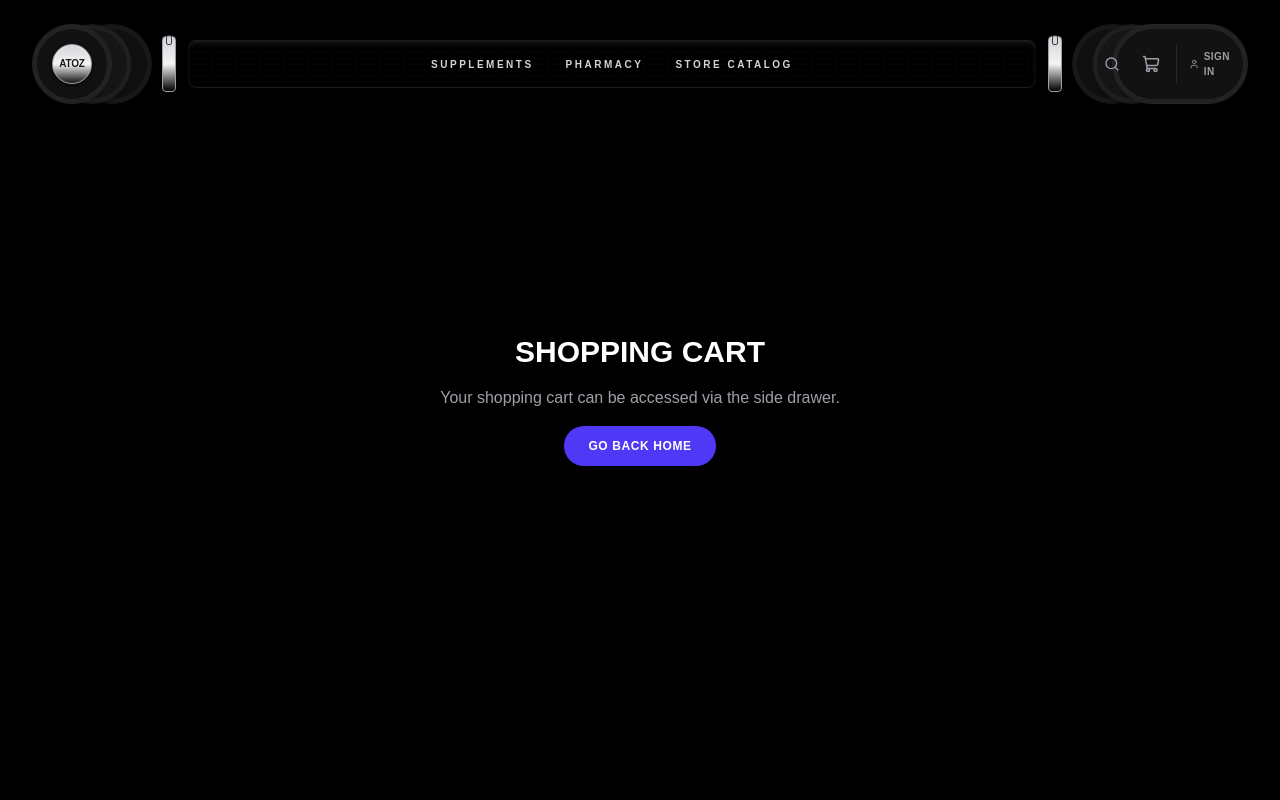
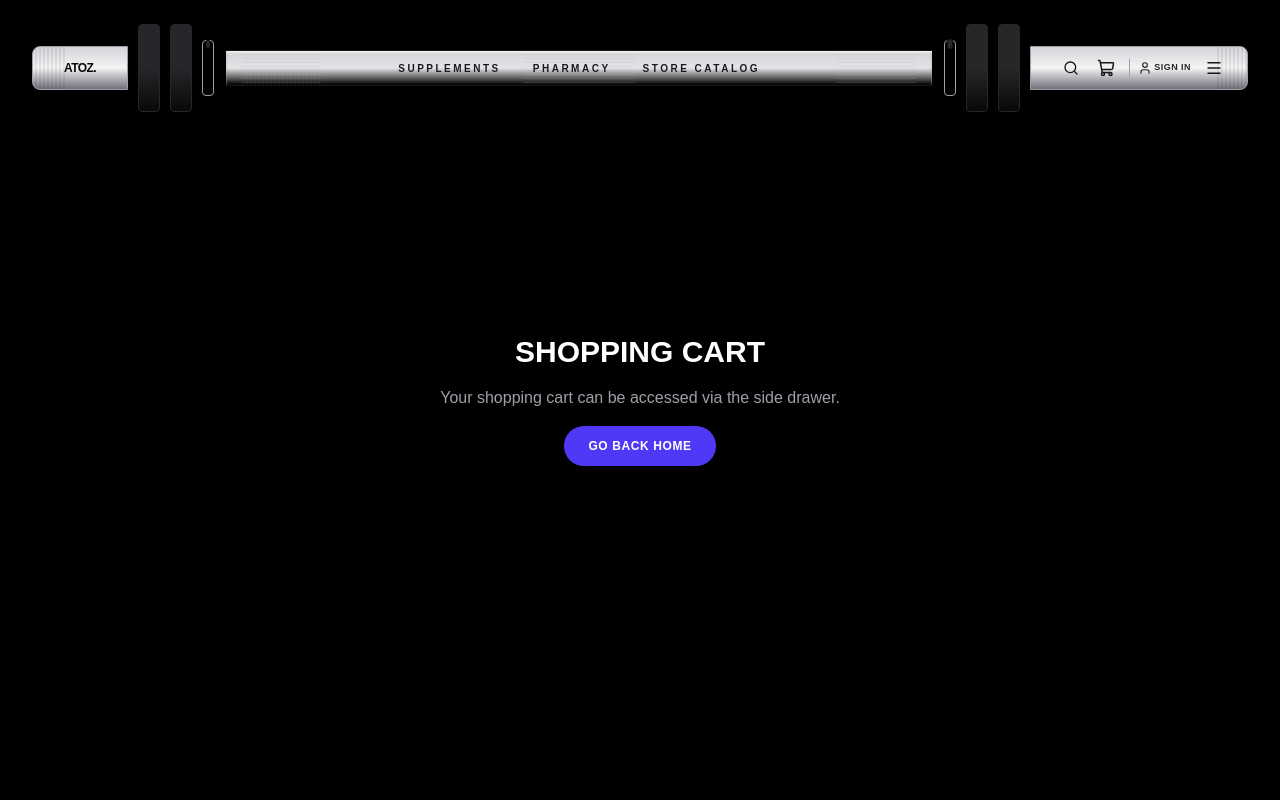
Before and after one commit to abrar4596/Atoz, a Next.js app: page /cart in a window 1280 px wide. Shown: the top 800 px of the page. Built offline with nearby package versions, Linux system fonts and the light colour scheme; no server answers.

Commit message:
design: redesign Navbar to match side-perspective Gym Barbell reference image

```diff
--- a/src/components/layout/Navbar.tsx
+++ b/src/components/layout/Navbar.tsx
@@ -75,96 +75,100 @@ export default function Navbar() {
         {/* The Barbell Assembly */}
         <div className="w-full flex items-center justify-between gap-1 sm:gap-2.5 relative">
 
-          {/* Left Weight Plate Stack (3 Loaded Bumper Plates) */}
-          <div className="relative h-16 w-20 sm:h-20 sm:w-30 shrink-0 select-none z-20 hover:scale-102 transition-transform duration-300">
-            {/* Inner Plate 1 (Closest to collar) */}
-            <div className="absolute left-6 sm:left-10 h-16 w-16 sm:h-20 sm:w-20 rounded-full bg-[#101010] border border-zinc-900 shadow-inner ring-4 ring-inset ring-zinc-800/40 z-10" />
-            {/* Middle Plate 2 */}
-            <div className="absolute left-3 sm:left-5 h-16 w-16 sm:h-20 sm:w-20 rounded-full bg-[#161616] border border-zinc-850 shadow-md ring-4 ring-inset ring-zinc-800/60 z-20" />
-            {/* Outer Plate 3 (With Logo center hub) */}
-            <div className="absolute left-0 h-16 w-16 sm:h-20 sm:w-20 rounded-full bg-[#121212] border border-zinc-800 flex items-center justify-center shadow-lg ring-4 ring-inset ring-zinc-800/80 z-30">
-              {/* Polished Chrome Center Sleeve Hub */}
-              <div className="absolute h-8 w-8 sm:h-10 sm:w-10 rounded-full bg-gradient-to-b from-zinc-300 via-zinc-100 to-zinc-550 border border-zinc-400 flex items-center justify-center shadow-[0_2px_4px_rgba(0,0,0,0.6),_inset_0_1px_2px_rgba(255,255,255,0.5)] z-10">
-                <Link
-                  href="/"
-                  onClick={handleLogoClick}
-                  className="relative z-10 text-center flex flex-col items-center justify-center"
-                >
-                  <span className="text-[9px] sm:text-[10px] font-black tracking-tight text-zinc-900 uppercase leading-none drop-shadow-[0_0.5px_0.5px_rgba(255,255,255,0.4)]">
-                    ATOZ
-                  </span>
-                </Link>
-              </div>
-            </div>
+          {/* Left Sleeve Tip (Threaded steel sleeve housing logo) */}
+          <div className="h-9 w-20 sm:h-11 sm:w-24 bg-gradient-to-b from-zinc-300 via-zinc-100 to-zinc-500 border border-zinc-400 rounded-l-lg flex items-center justify-center shadow-lg relative shrink-0 z-30">
+            {/* Thread ridges visual details */}
+            <div className="absolute inset-y-0 left-0 w-8 bg-[linear-gradient(90deg,transparent_50%,rgba(0,0,0,0.15)_50%)] bg-[length:4px_100%] opacity-45 pointer-events-none rounded-l-lg" />
+            <Link
+              href="/"
+              onClick={handleLogoClick}
+              className="relative z-10 font-black text-xs text-zinc-950 tracking-tighter uppercase"
+            >
+              ATOZ<span className="text-indigo-650">.</span>
+            </Link>
           </div>
 
-          {/* Left Barbell Collar (Chrome lock clip with screw detail) */}
-          <div className="w-2.5 sm:w-3.5 h-11 sm:h-14 bg-gradient-to-b from-zinc-300 via-zinc-100 to-zinc-550 border border-zinc-400 rounded-sm shadow-[0_3px_5px_rgba(0,0,0,0.5)] shrink-0 z-10 flex items-center justify-center relative">
-            <div className="w-1.5 h-2.5 bg-zinc-850 border border-zinc-700 rounded-xs absolute -top-0.5 shadow-xs" />
+          {/* Left Plate 2 (Outer Bumper Plate Cylinder) */}
+          <div className="w-4 h-16 sm:w-5.5 sm:h-22 bg-gradient-to-b from-zinc-800 via-zinc-750 via-zinc-800 to-zinc-950 rounded-sm border-y border-x border-zinc-800 shadow-md shrink-0 z-25" />
+
+          {/* Left Plate 1 (Inner Bumper Plate Cylinder) */}
+          <div className="w-4 h-16 sm:w-5.5 sm:h-22 bg-gradient-to-b from-zinc-800 via-zinc-750 via-zinc-800 to-zinc-950 rounded-sm border-y border-x border-zinc-800 shadow-md shrink-0 z-25" />
+
+          {/* Left Barbell Collar (Sleeve Stop) */}
+          <div className="w-2 sm:w-3 h-11 sm:h-14 bg-gradient-to-b from-zinc-355 via-zinc-150 to-zinc-550 border border-zinc-400 rounded-sm shadow-md shrink-0 z-10 relative">
+            {/* Collar Screw Bolt Pin */}
+            <div className="w-1 h-2.5 bg-zinc-800 border border-zinc-750 absolute -top-0.5 left-1/2 -translate-x-1/2 rounded-xs shadow-xs" />
           </div>
 
-          {/* Barbell Rod (The main shaft hosting links inside) */}
-          <div className="flex-1 h-9 sm:h-12 bg-gradient-to-b from-zinc-750 via-zinc-650 via-zinc-750 to-zinc-850 rounded-md sm:rounded-lg flex items-center justify-center px-4 sm:px-8 shadow-[inset_0_2px_4px_rgba(255,255,255,0.1),_inset_0_-3px_5px_rgba(0,0,0,0.8),_0_6px_15px_rgba(0,0,0,0.6)] border-y border-zinc-600/35 relative mx-0.5 z-10">
-            {/* Knurled metal visual texture overlay */}
-            <div className="absolute inset-0 bg-[linear-gradient(45deg,#2b2b30_25%,transparent_25%),linear-gradient(-45deg,#2b2b30_25%,transparent_25%)] bg-[length:6px_6px] opacity-15 pointer-events-none rounded-md sm:rounded-lg" />
+          {/* Barbell Rod (The main silver shaft housing links) */}
+          <div className="flex-1 h-7 sm:h-9 bg-gradient-to-b from-zinc-300 via-zinc-100 via-zinc-200 to-zinc-450 border-y border-zinc-350 shadow-[inset_0_1.5px_2px_rgba(255,255,255,0.75),_inset_0_-2px_3px_rgba(0,0,0,0.3)] relative mx-0.5 z-10 flex items-center justify-center">
+            {/* Knurled grip visual patterns (left, middle, right) */}
+            <div className="absolute left-4 w-12 sm:w-20 h-full bg-[linear-gradient(45deg,#b5b5ba_25%,transparent_25%),linear-gradient(-45deg,#b5b5ba_25%,transparent_25%)] bg-[length:4px_4px] opacity-25 pointer-events-none" />
+            <div className="absolute right-4 w-12 sm:w-20 h-full bg-[linear-gradient(45deg,#b5b5ba_25%,transparent_25%),linear-gradient(-45deg,#b5b5ba_25%,transparent_25%)] bg-[length:4px_4px] opacity-25 pointer-events-none" />
+            <div className="absolute left-1/2 -translate-x-1/2 w-16 sm:w-28 h-full bg-[linear-gradient(45deg,#b5b5ba_25%,transparent_25%),linear-gradient(-45deg,#b5b5ba_25%,transparent_25%)] bg-[length:4px_4px] opacity-25 pointer-events-none" />
 
             {/* Center Navigation Links (Hidden on mobile) */}
-            <div className="hidden md:flex items-center gap-8 text-[10px] font-extrabold tracking-[0.25em] uppercase text-zinc-300 relative z-10">
+            <div className="hidden md:flex items-center gap-8 text-[10px] font-black tracking-[0.25em] uppercase text-zinc-900 relative z-10 drop-shadow-[0_0.5px_0.5px_rgba(255,255,255,0.5)]">
               <Link
                 href="/#catalog-section"
-                className="hover:text-amber-400 hover:scale-103 transition-all relative py-1 drop-shadow-[0_2px_3px_rgba(0,0,0,0.9)] after:absolute after:bottom-0 after:left-0 after:h-[1.5px] after:w-0 hover:after:w-full after:bg-amber-400 after:transition-all duration-300"
+                className="hover:text-indigo-750 hover:scale-102 transition-all py-1 after:absolute after:bottom-0 after:left-0 after:h-[1.5px] after:w-0 hover:after:w-full after:bg-indigo-600 after:transition-all duration-300"
               >
                 Supplements
               </Link>
               <Link
                 href="/#catalog-section"
-                className="hover:text-amber-400 hover:scale-103 transition-all relative py-1 drop-shadow-[0_2px_3px_rgba(0,0,0,0.9)] after:absolute after:bottom-0 after:left-0 after:h-[1.5px] after:w-0 hover:after:w-full after:bg-amber-400 after:transition-all duration-300"
+                className="hover:text-indigo-750 hover:scale-102 transition-all py-1 after:absolute after:bottom-0 after:left-0 after:h-[1.5px] after:w-0 hover:after:w-full after:bg-indigo-600 after:transition-all duration-300"
               >
                 Pharmacy
               </Link>
               <Link
                 href="/#catalog-section"
-                className="hover:text-amber-400 hover:scale-103 transition-all relative py-1 drop-shadow-[0_2px_3px_rgba(0,0,0,0.9)] after:absolute after:bottom-0 after:left-0 after:h-[1.5px] after:w-0 hover:after:w-full after:bg-amber-400 after:transition-all duration-300"
+                className="hover:text-indigo-750 hover:scale-102 transition-all py-1 after:absolute after:bottom-0 after:left-0 after:h-[1.5px] after:w-0 hover:after:w-full after:bg-indigo-600 after:transition-all duration-300"
               >
                 Store Catalog
               </Link>
             </div>
 
-            {/* Mobile navigation placeholder inside barbell center rod */}
-            <div className="flex md:hidden text-[9px] font-black tracking-widest text-zinc-350 uppercase select-none drop-shadow-[0_1px_1px_rgba(0,0,0,0.8)]">
+            {/* Mobile navigation placeholder */}
+            <div className="flex md:hidden text-[9px] font-extrabold tracking-widest text-zinc-800 uppercase select-none drop-shadow-[0_0.5px_0.5px_rgba(255,255,255,0.5)]">
               AtoZ Supplement Store
             </div>
           </div>
 
-          {/* Right Barbell Collar (Chrome lock clip with screw detail) */}
-          <div className="w-2.5 sm:w-3.5 h-11 sm:h-14 bg-gradient-to-b from-zinc-300 via-zinc-100 to-zinc-550 border border-zinc-400 rounded-sm shadow-[0_3px_5px_rgba(0,0,0,0.5)] shrink-0 z-10 flex items-center justify-center relative">
-            <div className="w-1.5 h-2.5 bg-zinc-850 border border-zinc-700 rounded-xs absolute -top-0.5 shadow-xs" />
+          {/* Right Barbell Collar (Sleeve Stop) */}
+          <div className="w-2 sm:w-3 h-11 sm:h-14 bg-gradient-to-b from-zinc-355 via-zinc-150 to-zinc-550 border border-zinc-400 rounded-sm shadow-md shrink-0 z-10 relative">
+            {/* Collar Screw Bolt Pin */}
+            <div className="w-1.5 h-2.5 bg-zinc-800 border border-zinc-750 absolute -top-0.5 left-1/2 -translate-x-1/2 rounded-xs shadow-xs" />
           </div>
 
-          {/* Right Weight Plate Stack (3 Loaded Bumper Plates) */}
-          <div className="relative h-16 w-28 sm:h-20 sm:w-44 shrink-0 select-none z-20 hover:scale-102 transition-transform duration-300">
-            {/* Inner Plate 1 (Closest to collar) */}
-            <div className="absolute left-0 h-16 w-16 sm:h-20 sm:w-20 rounded-full bg-[#101010] border border-zinc-900 shadow-inner ring-4 ring-inset ring-zinc-800/40 z-10" />
-            {/* Middle Plate 2 */}
-            <div className="absolute left-3 sm:left-5 h-16 w-16 sm:h-20 sm:w-20 rounded-full bg-[#161616] border border-zinc-850 shadow-md ring-4 ring-inset ring-zinc-800/60 z-20" />
-            {/* Outer Plate 3 (Pill shape containing Actions) */}
-            <div className="absolute left-6 sm:left-10 h-16 right-0 sm:h-20 rounded-full bg-[#121212] border border-zinc-800 flex items-center justify-center shadow-lg ring-4 ring-inset ring-zinc-800/80 z-30 gap-1.5 sm:gap-2.5 px-3 sm:px-5">
+          {/* Right Plate 1 (Inner Bumper Plate Cylinder) */}
+          <div className="w-4 h-16 sm:w-5.5 sm:h-22 bg-gradient-to-b from-zinc-800 via-zinc-750 via-zinc-800 to-zinc-950 rounded-sm border-y border-x border-zinc-800 shadow-md shrink-0 z-25" />
+
+          {/* Right Plate 2 (Outer Bumper Plate Cylinder) */}
+          <div className="w-4 h-16 sm:w-5.5 sm:h-22 bg-gradient-to-b from-zinc-800 via-zinc-750 via-zinc-800 to-zinc-950 rounded-sm border-y border-x border-zinc-800 shadow-md shrink-0 z-25" />
+
+          {/* Right Sleeve Tip (Threaded steel sleeve housing actions) */}
+          <div className="h-9 px-3 sm:h-11 sm:px-5 bg-gradient-to-b from-zinc-300 via-zinc-100 to-zinc-500 border border-zinc-400 rounded-r-lg flex items-center justify-center shadow-lg relative shrink-0 gap-1.5 sm:gap-2.5 z-30">
+            {/* Thread ridges visual details */}
+            <div className="absolute inset-y-0 right-0 w-8 bg-[linear-gradient(90deg,transparent_50%,rgba(0,0,0,0.15)_50%)] bg-[length:4px_100%] opacity-45 pointer-events-none rounded-r-lg" />
+
+            <div className="flex items-center gap-1 sm:gap-2.5 relative z-10">
 
               {/* Search Toggle (Desktop only) */}
-              <div className={`hidden sm:flex relative items-center transition-all duration-350 ${isSearchOpen ? 'w-32 lg:w-44' : 'w-8'}`}>
+              <div className={`hidden sm:flex relative items-center transition-all duration-350 ${isSearchOpen ? 'w-24 lg:w-36' : 'w-8'}`}>
                 {isSearchOpen && (
                   <input
                     type="text"
-                    placeholder="Search store..."
+                    placeholder="Search..."
                     value={searchQuery}
                     onChange={(e) => setSearchQuery(e.target.value)}
-                    className="w-full bg-zinc-950/90 border border-zinc-800 rounded-full py-1 pl-3 pr-8 text-[10px] text-white placeholder-zinc-600 focus:outline-hidden focus:border-indigo-500 focus:ring-1 focus:ring-indigo-500/20 transition-all font-semibold"
+                    className="w-full bg-zinc-950/95 border border-zinc-700 rounded-full py-0.5 pl-3 pr-7 text-[10px] text-white placeholder-zinc-500 focus:outline-hidden focus:border-zinc-800 focus:ring-1 focus:ring-zinc-850/20 transition-all font-semibold"
                     autoFocus
                   />
                 )}
                 <button
                   onClick={() => setIsSearchOpen(!isSearchOpen)}
-                  className="absolute right-0 p-1.5 text-zinc-400 hover:text-white hover:bg-white/5 rounded-full transition-colors cursor-pointer"
+                  className="absolute right-0 p-1 text-zinc-900 hover:text-indigo-800 hover:bg-black/5 rounded-full transition-colors cursor-pointer"
                   aria-label="Toggle Search"
                 >
                   <Search className="h-4 w-4" />
@@ -174,24 +178,24 @@ export default function Navbar() {
               {/* Cart Trigger Button */}
               <button
                 onClick={toggleCart}
-                className="p-1.5 text-zinc-400 hover:text-white hover:bg-white/5 rounded-full transition-all relative cursor-pointer"
+                className="p-1 text-zinc-900 hover:text-indigo-800 hover:bg-black/5 rounded-full transition-all relative cursor-pointer"
                 aria-label="Open Cart"
               >
                 <ShoppingCart className="h-4.5 w-4.5" />
                 {totalItems > 0 && (
-                  <span className="absolute -top-0.5 -right-0.5 bg-amber-500 text-zinc-950 text-[9px] font-black h-4 w-4 rounded-full flex items-center justify-center border border-zinc-950 scale-90 animate-pulse shadow-md">
+                  <span className="absolute -top-0.5 -right-0.5 bg-indigo-650 text-white text-[9px] font-black h-4 w-4 rounded-full flex items-center justify-center border border-zinc-300 scale-90 animate-pulse shadow-md">
                     {totalItems}
                   </span>
                 )}
               </button>
 
               {/* User Dropdown / Auth Menu (Desktop only) */}
-              <div className="hidden md:flex items-center gap-3 border-l border-white/10 pl-3" data-user-menu>
+              <div className="hidden md:flex items-center gap-2 border-l border-zinc-400 pl-2" data-user-menu>
                 {!mounted || loading ? (
                   <>
                     <Link
                       href="/login"
-                      className="flex items-center gap-1 text-[10px] font-black tracking-wider uppercase text-zinc-400 hover:text-white transition-colors py-1"
+                      className="flex items-center gap-0.5 text-[9px] font-black tracking-wider uppercase text-zinc-800 hover:text-indigo-850 transition-colors py-0.5"
                     >
                       <User className="h-3.5 w-3.5" />
                       Sign In
@@ -201,12 +205,12 @@ export default function Navbar() {
                   <div className="relative">
                     <button
                       onClick={() => setIsUserMenuOpen(!isUserMenuOpen)}
-                      className="flex items-center gap-1.5 text-[10px] font-black tracking-wider uppercase text-zinc-300 hover:text-white transition-colors py-1"
+                      className="flex items-center gap-1 text-[9px] font-black tracking-wider uppercase text-zinc-800 hover:text-indigo-850 transition-colors py-0.5"
                     >
-                      <div className="h-7 w-7 rounded-full bg-gradient-to-br from-indigo-600 to-purple-650 flex items-center justify-center text-white text-[10px] font-black border border-white/10">
+                      <div className="h-6.5 w-6.5 rounded-full bg-gradient-to-br from-zinc-700 to-zinc-900 flex items-center justify-center text-white text-[9px] font-black border border-zinc-400">
                         {user.name ? user.name.charAt(0).toUpperCase() : 'U'}
                       </div>
-                      <ChevronDown className={`h-3 w-3 transition-transform duration-200 ${isUserMenuOpen ? 'rotate-180' : ''}`} />
+                      <ChevronDown className={`h-2.5 w-2.5 transition-transform duration-200 ${isUserMenuOpen ? 'rotate-180' : ''}`} />
                     </button>
 
                     {/* Desktop User Menu Dropdown */}
@@ -236,7 +240,7 @@ export default function Navbar() {
                   <>
                     <Link
                       href="/login"
-                      className="flex items-center gap-1 text-[10px] font-black tracking-wider uppercase text-zinc-400 hover:text-white transition-colors py-1"
+                      className="flex items-center gap-0.5 text-[9px] font-black tracking-wider uppercase text-zinc-800 hover:text-indigo-850 transition-colors py-0.5"
                     >
                       <User className="h-3.5 w-3.5" />
                       Sign In
@@ -245,10 +249,10 @@ export default function Navbar() {
                 )}
               </div>
 
-              {/* Hamburger Menu Toggle (Mobile only inside plate) */}
+              {/* Hamburger Menu Toggle (Mobile only) */}
               <button
                 onClick={() => setIsMobileMenuOpen(!isMobileMenuOpen)}
-                className="p-1.5 md:hidden text-zinc-400 hover:text-white hover:bg-white/5 rounded-full transition cursor-pointer"
+                className="p-1 text-zinc-900 hover:text-indigo-850 hover:bg-black/5 rounded-full transition cursor-pointer"
                 aria-label="Toggle Menu"
               >
                 {isMobileMenuOpen ? <X className="h-4.5 w-4.5" /> : <Menu className="h-4.5 w-4.5" />}
@@ -301,7 +305,7 @@ export default function Navbar() {
                 <Link
                   href="/register"
                   onClick={() => setIsMobileMenuOpen(false)}
-                  className="w-full text-center py-2 bg-indigo-600 hover:bg-indigo-550 text-white rounded-lg text-xs font-bold uppercase tracking-wider transition"
+                  className="w-full text-center py-2 bg-indigo-650 hover:bg-indigo-550 text-white rounded-lg text-xs font-bold uppercase tracking-wider transition"
                 >
                   Create Account
                 </Link>
@@ -309,7 +313,7 @@ export default function Navbar() {
             ) : user ? (
               <>
                 <div className="flex items-center gap-3 px-3 py-2 rounded-lg bg-zinc-900/60 border border-zinc-850/80 mb-1">
-                  <div className="h-8 w-8 rounded-full bg-gradient-to-br from-indigo-600 to-purple-655 flex items-center justify-center text-white text-[10px] font-black border border-white/10">
+                  <div className="h-8 w-8 rounded-full bg-gradient-to-br from-indigo-600 to-purple-650 flex items-center justify-center text-white text-[10px] font-black border border-white/10">
                     {user.name ? user.name.charAt(0).toUpperCase() : 'U'}
                   </div>
                   <div className="flex flex-col">
```
